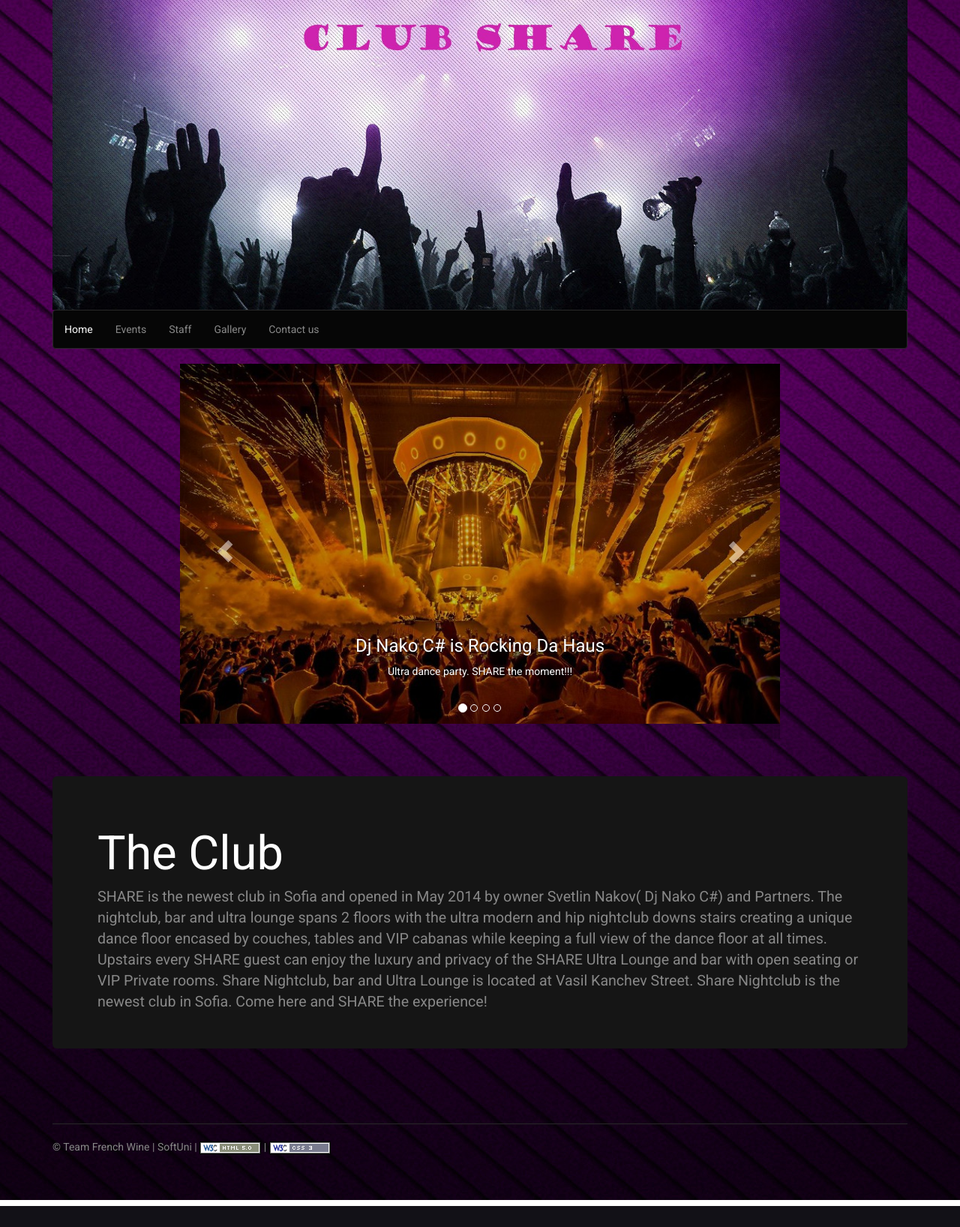
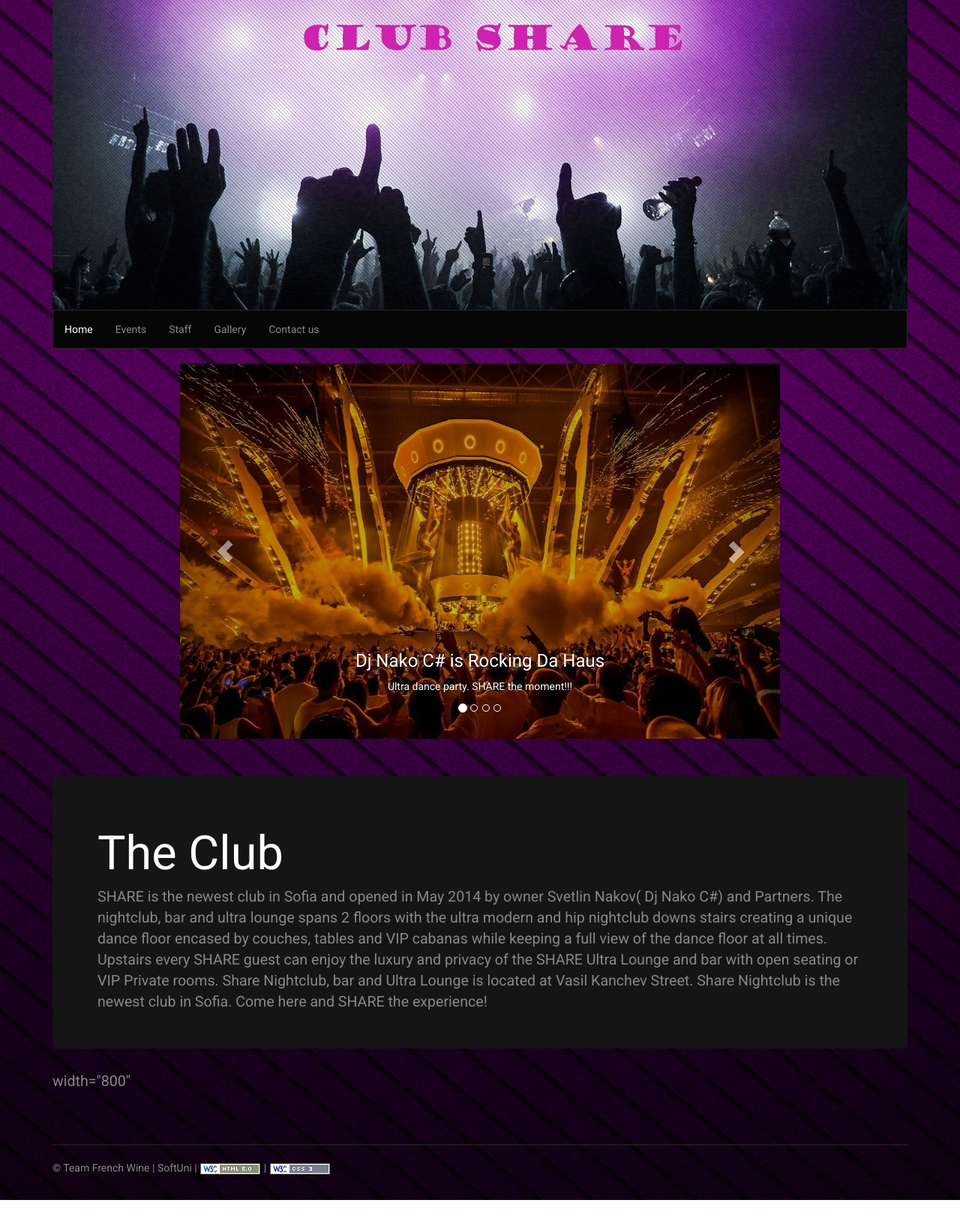
Before and after one commit to SoftUniTeamWork/WebFundamentalsTeamWork, a PHP site: page / in a window 1280 px wide. Shown: the whole page at 75% size. Before the commit the page ends 1608 px from the top, so only its background shows below. Run offline with PHP 8.4, Linux system fonts and the light colour scheme.

Commit message:
fixed slider height

```diff
--- a/css/style.css
+++ b/css/style.css
@@ -4,8 +4,13 @@
 
 #home-slider {
     width: 800px;
-	height: 500px;
 	margin: 0 auto 50px;
+    max-width: 100%;
+}
+
+#home-slider img {
+    width: 800px;
+    height: 500px;
     max-width: 100%;
 }
 
--- a/inc/pages/home.php
+++ b/inc/pages/home.php
@@ -11,28 +11,28 @@
         <!-- Wrapper for slides -->
         <div class="carousel-inner">
             <div class="item active">
-                <img src="images/slide.jpg" alt="slide">
+                <img src="images/slide.jpg" width="800" height="500" alt="slide">
                 <div class="carousel-caption">
                     <h4>Dj Nako C# is Rocking Da Haus</h4>
                     <p>Ultra dance party. SHARE the moment!!!</p>
                 </div>
             </div>
             <div class="item">
-                <img src="images/slide1.jpg" alt="slide">
+                <img src="images/slide1.jpg" width="800" height="500" alt="slide">
                 <div class="carousel-caption">
                     <h4>Dj Nako C# at his best</h4>
                     <p>Дай му баткооо and SHARE the moment!!!</p>
                 </div>
             </div>
             <div class="item">
-                <img src="images/slide2.jpg" alt="slide">
+                <img src="images/slide2.jpg" width="800" height="500" alt="slide">
                 <div class="carousel-caption">
                     <h4>Dj Nako C# showing people how to party</h4>
                     <p>Disco club SHARE <--></--> SHARE the moment!!!</p>
                 </div>
             </div>
             <div class="item">
-                <img src="images/slide3.jpg" alt="slide">
+                <img src="images/slide3.jpg" width="800" height="500" alt="slide">
                 <div class="carousel-caption">
                     <h4>Dj Nako C# at his best</h4>
                     <p>Земи тоя бийт баце and SHARE the moment!!!</p>
@@ -60,4 +60,4 @@
         all times. Upstairs every SHARE guest can enjoy the luxury and privacy of the
         SHARE Ultra Lounge and bar with open seating or VIP Private rooms. Share Nightclub, bar and Ultra Lounge is located at Vasil Kanchev Street. Share Nightclub is the newest club in Sofia. Come here and SHARE the experience!
     </div>
-</div>
+ width="800" </div>
```
